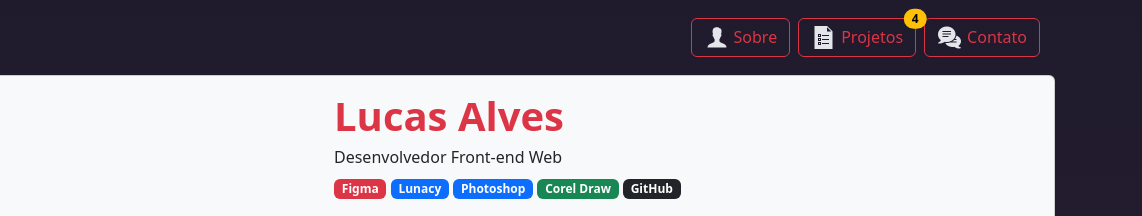
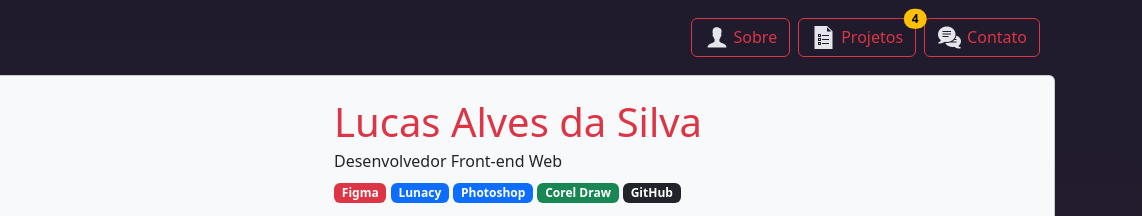
Before and after one commit to Lucas-Alves-Silva/personal-page, a plain HTML site: page index.html in a window 1280 px wide. Shown: the top 216 px of the page, 138-1280 px from the left. Drawn offline with nearby package versions, Linux system fonts and the light colour scheme.

Commit message:
Ajustes de H1 e efeito typing.

```diff
--- a/actions.js
+++ b/actions.js
@@ -15,3 +15,18 @@ function display() { // Quando clicar no botão.
       burguer.src = './assets/menu.png';
   }
 }
+
+var string = "Lucas Alves da Silva"; /* type your text here */
+var array = string.split("");
+var timer;
+
+function frameLooper () {
+  if (array.length > 0) {
+    document.getElementById("text").innerHTML += array.shift();
+  } else {
+    clearTimeout(timer);
+      }
+  loopTimer = setTimeout('frameLooper()',200); /* Velocidade de digitação. */
+
+}
+frameLooper();
--- a/index.html
+++ b/index.html
@@ -151,7 +151,7 @@
                   </div>
                   <div class="col-md-8">
                     <div class="card-body">
-                      <h1 class="card-title"><strong>Lucas Alves</strong></h1>
+                      <span id="text"></span>
                       <h6 class="card-title">Desenvolvedor Front-end Web</h6>
                       <span class="badge text-bg-danger">Figma</span>
                       <span class="badge text-bg-primary">Lunacy</span>
@@ -252,6 +252,7 @@
     <!--FIM DIV WAVES-->
 
     <script src="./actions.js"></script>
+    <script src="https://cdnjs.cloudflare.com/ajax/libs/jquery/2.1.3/jquery.min.js"></script>
     <script src="https://cdn.lordicon.com/fudrjiwc.js"></script>
     <script src="https://cdn.jsdelivr.net/npm/bootstrap@5.2.3/dist/js/bootstrap.bundle.min.js" integrity="sha384-kenU1KFdBIe4zVF0s0G1M5b4hcpxyD9F7jL+jjXkk+Q2h455rYXK/7HAuoJl+0I4" crossorigin="anonymous"></script>
 </body>
--- a/screen.css
+++ b/screen.css
@@ -47,6 +47,10 @@
 
     .lista {
         display: none;
+    }
+
+    .card-body {
+        text-align: center;
     }
 }
 
--- a/styles.css
+++ b/styles.css
@@ -28,6 +28,12 @@ p {
 }
 
 em {
+    color: #DC3545;
+}
+
+#text {
+    font-size: 40px;
+    font-weight: 500;
     color: #DC3545;
 }
 
```
